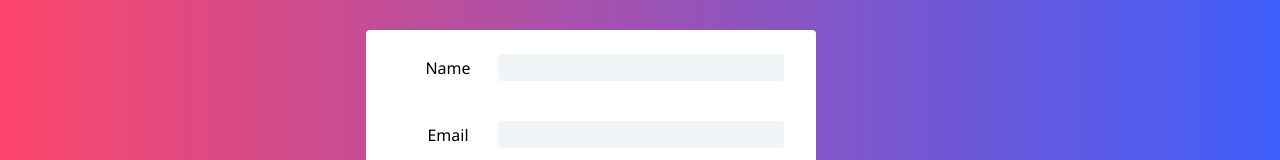
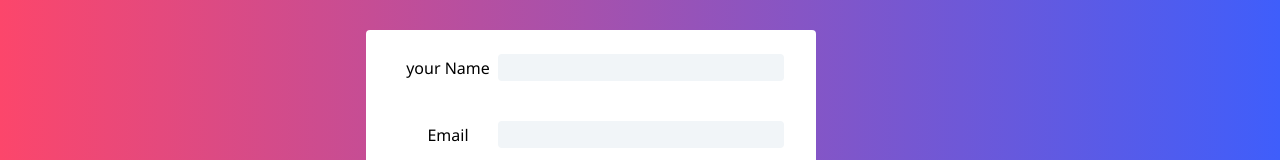
Before and after one commit to javokhirbekkhaydarov/reactlesson, a React (Create React App) app in the folder my-test/: page / in a window 1280 px wide. Shown: the top 160 px of the page. Built offline with nearby package versions, Linux system fonts and the light colour scheme.

Commit message:
added new branch

```diff
--- a/my-test/src/components/ControlledInput/ControlledInput.jsx
+++ b/my-test/src/components/ControlledInput/ControlledInput.jsx
@@ -23,7 +23,7 @@ const ControlledInput = () => {
     <>
       <form className="form" onSubmit={handleSubmit}>
         <div className="form-control">
-          <label htmlFor="firstName">Name</label>
+          <label htmlFor="firstName">your Name</label>
           <input
             type="text"
             name="firstName"
```
